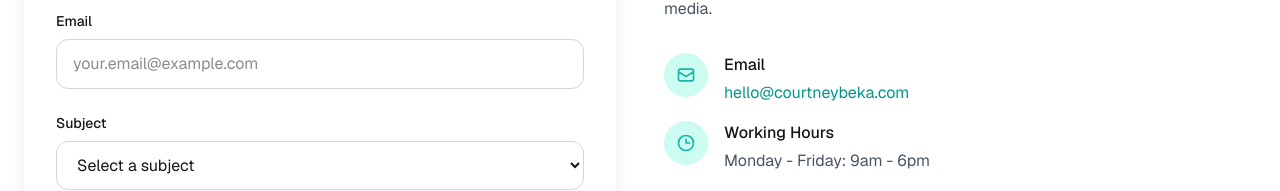
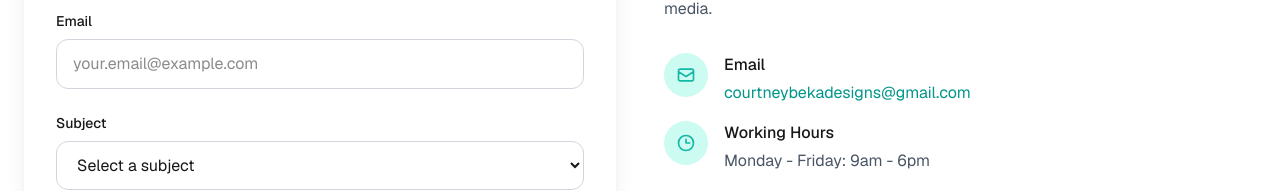
Before and after one commit to courtneybeka/courtney-portfolio, a Next.js app: page /contact in a window 1280 px wide. Shown: the part 411-602 px from the top of the page. Built offline with nearby package versions, Linux system fonts and the light colour scheme.

Commit message:
feat: Add email address to About and Contact pages

```diff
--- a/src/app/about/page.tsx
+++ b/src/app/about/page.tsx
@@ -59,6 +59,11 @@ export default function About() {
             </motion.p>
             <motion.p variants={fadeInUp} className="mb-8 text-gray-600 dark:text-gray-400">
               Driven by a passion for user-centered design and creative problem-solving, I specialize in transforming complex challenges into elegant, accessible solutions. My approach combines strategic thinking with a keen eye for detail, ensuring every design is not only visually compelling but also highly functional and aligned with user needs and business goals.
+            </motion.p>
+            <motion.p variants={fadeInUp} className="mb-8">
+              <a href="mailto:courtneybekadesigns@gmail.com" className="text-purple-600 hover:text-purple-800 dark:text-purple-400 dark:hover:text-purple-300 font-medium transition-colors duration-300">
+                courtneybekadesigns@gmail.com
+              </a>
             </motion.p>
             <motion.div variants={fadeInUp} className="flex gap-4 justify-center">
               <Link href="/contact" className="bg-purple-600 hover:bg-purple-700 text-white px-8 py-3 rounded-full font-medium transition-colors duration-300">
--- a/src/app/contact/page.tsx
+++ b/src/app/contact/page.tsx
@@ -247,8 +247,8 @@ export default function Contact() {
                   </div>
                   <div>
                     <h3 className="font-medium mb-1">Email</h3>
-                    <a href="mailto:hello@courtneybeka.com" className="text-teal-600 hover:underline">
-                      hello@courtneybeka.com
+                    <a href="mailto:courtneybekadesigns@gmail.com" className="text-teal-600 hover:underline">
+                      courtneybekadesigns@gmail.com
                     </a>
                   </div>
                 </div>
```
